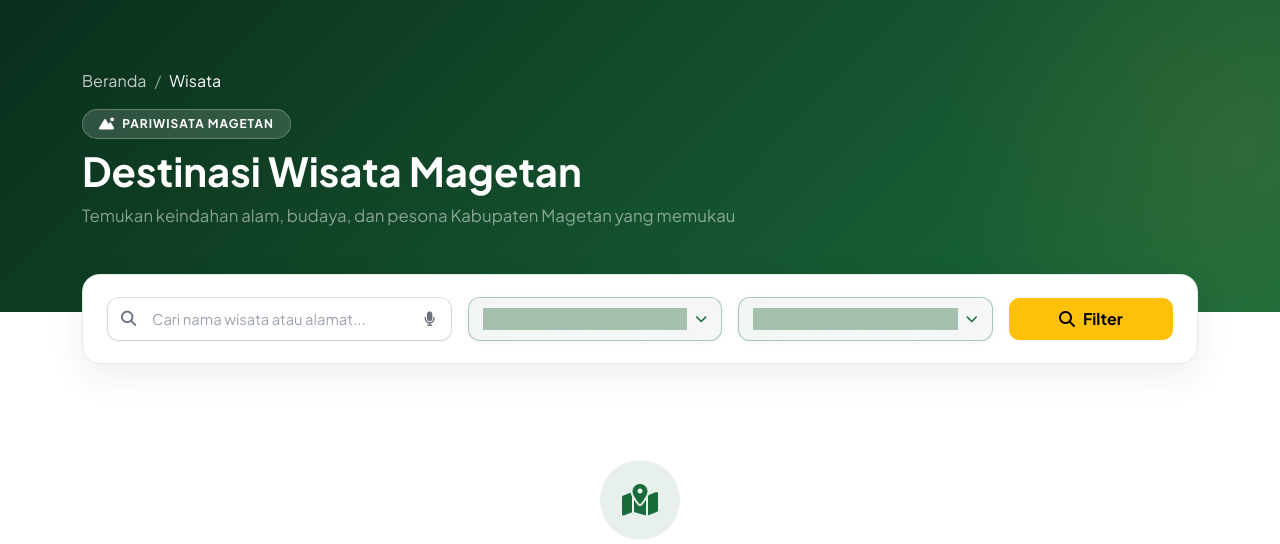
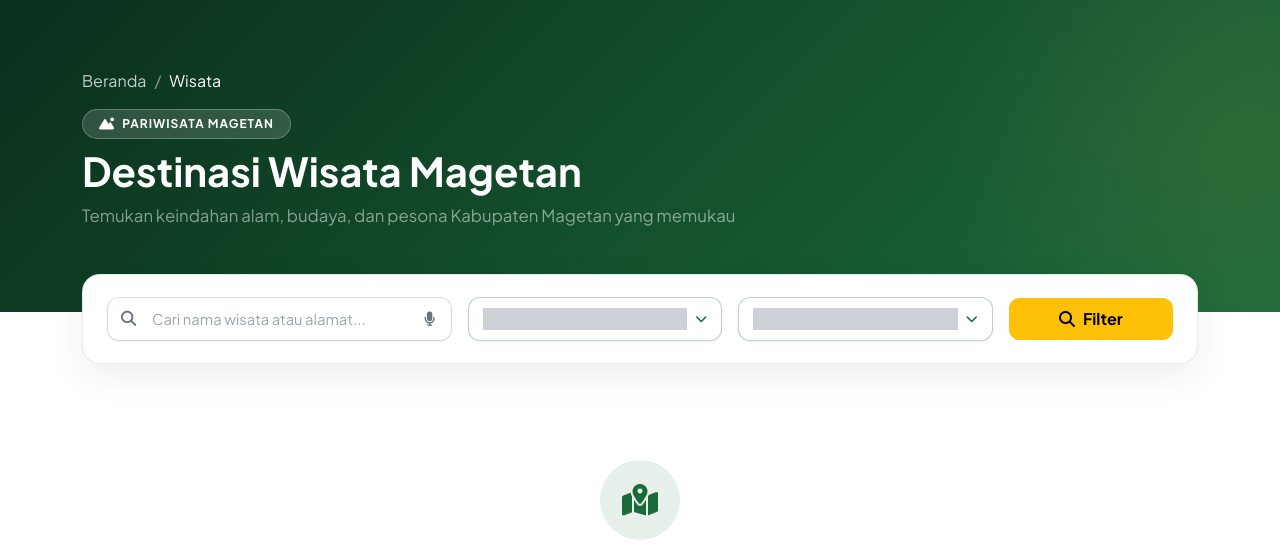
Before and after one commit to levydanendra775/magank-e-catalog, a Laravel app: template resources/views/public/wisata/index.blade.php in a window 1280 px wide. Shown: the part 83-627 px from the top of the page. Run offline with Laravel 12, Linux system fonts and the light colour scheme; the template is opened without the code that fills it, so the values that code supplies are empty.

Commit message:
style: fix dropdown - white bg, PILIH OPSI placeholder, remove green gradient

```diff
--- a/resources/views/public/wisata/index.blade.php
+++ b/resources/views/public/wisata/index.blade.php
@@ -378,13 +378,13 @@
     justify-content: space-between;
     gap: 8px;
     border-radius: 12px;
-    border: 1.5px solid rgba(26,107,58,0.35);
-    background: linear-gradient(135deg, rgba(26,107,58,0.06) 0%, rgba(10,61,31,0.04) 100%);
+    border: 1.5px solid rgba(26,107,58,0.3);
+    background: #ffffff;
     color: #1a3d25;
     font-size: 0.925rem;
     font-weight: 500;
     cursor: pointer;
-    box-shadow: 0 1px 4px rgba(26,107,58,0.08), inset 0 1px 0 rgba(255,255,255,0.8);
+    box-shadow: 0 1px 3px rgba(0,0,0,0.06);
     transition: all 0.22s cubic-bezier(0.4,0,0.2,1);
     user-select: none;
     -webkit-user-select: none;
@@ -392,13 +392,11 @@
 
 .dd21-trigger:hover {
     border-color: #1a6b3a;
-    background: linear-gradient(135deg, rgba(26,107,58,0.12) 0%, rgba(10,61,31,0.08) 100%);
-    box-shadow: 0 0 0 3px rgba(26,107,58,0.12), 0 2px 8px rgba(26,107,58,0.1);
+    box-shadow: 0 0 0 3px rgba(26,107,58,0.12), 0 2px 8px rgba(26,107,58,0.08);
 }
 
 .dd21-trigger.is-open {
     border-color: #1a6b3a;
-    background: linear-gradient(135deg, rgba(26,107,58,0.15) 0%, rgba(10,61,31,0.10) 100%);
     box-shadow: 0 0 0 3px rgba(26,107,58,0.18);
 }
 
@@ -411,8 +409,9 @@
 }
 
 .dd21-trigger-text.placeholder {
-    color: #5a8a6a;
+    color: #9ca3af;
     font-weight: 400;
+    font-style: italic;
 }
 
 .dd21-chevron {
@@ -567,9 +566,9 @@
                 <div class="col-lg-3 col-md-4">
                     <input type="hidden" name="kategori" id="kategori-input" value="{{ request('kategori') }}">
                     <div class="dd21-wrapper" id="dd-kategori">
-                        <button type="button" class="dd21-trigger {{ request('kategori') ? 'is-selected-trigger' : '' }}" aria-haspopup="listbox" aria-expanded="false">
-                            <span class="dd21-trigger-text {{ !request('kategori') ? 'placeholder' : '' }}" id="dd-kategori-label">
-                                {{ request('kategori') ?: 'Semua Kategori' }}
+                        <button type="button" class="dd21-trigger" aria-haspopup="listbox" aria-expanded="false">
+                            <span class="dd21-trigger-text placeholder" id="dd-kategori-label">
+                                {{ request('kategori') ?: 'PILIH OPSI' }}
                             </span>
                             <i class="fa-solid fa-chevron-down dd21-chevron"></i>
                         </button>
@@ -593,8 +592,8 @@
                     <input type="hidden" name="kecamatan" id="kecamatan-input" value="{{ request('kecamatan') }}">
                     <div class="dd21-wrapper" id="dd-kecamatan">
                         <button type="button" class="dd21-trigger" aria-haspopup="listbox" aria-expanded="false">
-                            <span class="dd21-trigger-text {{ !request('kecamatan') ? 'placeholder' : '' }}" id="dd-kecamatan-label">
-                                {{ request('kecamatan') ?: 'Semua Kecamatan' }}
+                            <span class="dd21-trigger-text placeholder" id="dd-kecamatan-label">
+                                {{ request('kecamatan') ?: 'PILIH OPSI' }}
                             </span>
                             <i class="fa-solid fa-chevron-down dd21-chevron"></i>
                         </button>
@@ -892,10 +891,11 @@
                 input.value = val;
 
                 // Update label
-                label.textContent = text;
                 if (val === '') {
+                    label.textContent = 'PILIH OPSI';
                     label.classList.add('placeholder');
                 } else {
+                    label.textContent = text;
                     label.classList.remove('placeholder');
                 }
 
```
